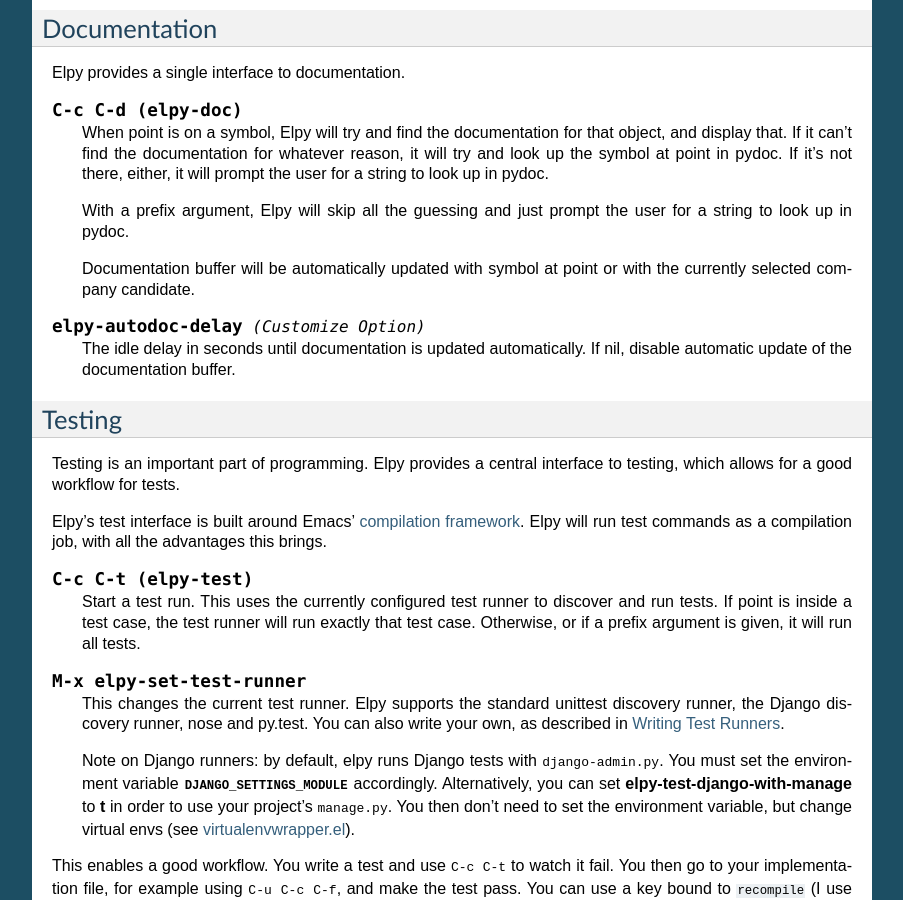
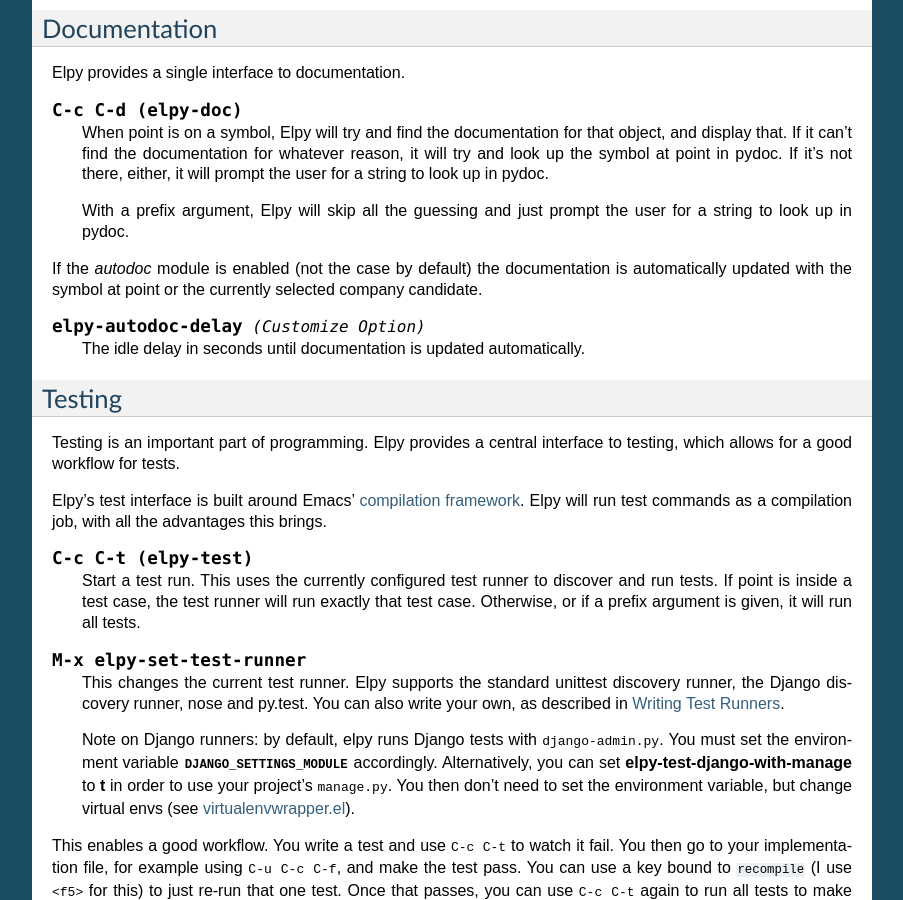
Before and after one commit to jorgenschaefer/elpy, a Sphinx documentation site: the page built from docs/ide.rst, in a window 1280 px wide and 900 px high, scrolled down 6992 px. Shown: the whole window, without its empty margins (198-1101 px from the left). Built offline with Sphinx 7.4.7, drawn with Linux system fonts in a browser that asks for light colours.

Commit message:
Disabled autodoc by default and updated documentation

```diff
--- a/docs/ide.rst
+++ b/docs/ide.rst
@@ -532,13 +532,13 @@
    With a prefix argument, Elpy will skip all the guessing and just
    prompt the user for a string to look up in pydoc.
 
-   Documentation buffer will be automatically updated with symbol at
-   point or with the currently selected company candidate.
+If the `autodoc` module is enabled (not the case by default) the
+documentation is automatically updated with the symbol at point or the
+currently selected company candidate.
 
 .. option:: elpy-autodoc-delay
 
    The idle delay in seconds until documentation is updated automatically.
-   If nil, disable automatic update of the documentation buffer.
 
 
 Testing
```
Also changed, not shown: 3 other files.
